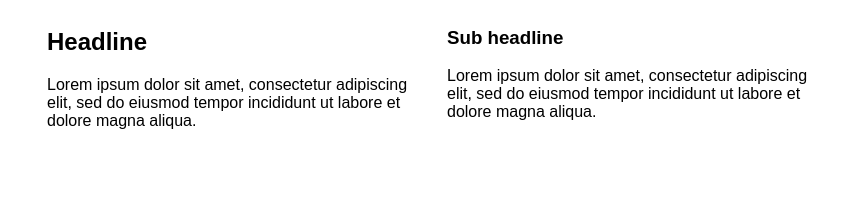
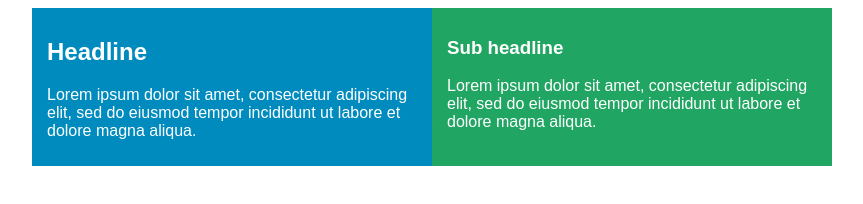
Before and after one commit to dkempton12/css-projects, a plain HTML site: page headline-grid-layout/index.html in a window 1280 px wide. Shown: the whole page, without its empty margins (208-1071 px from the left). Drawn offline with Linux system fonts and the light colour scheme.

Commit message:
Adding headline styles

```diff
--- a/headline-grid-layout/styles.css
+++ b/headline-grid-layout/styles.css
@@ -11,5 +11,15 @@ body {
 }
 
 .headline {
-	padding: 0 15px;
+	padding: 10px 15px;
 }
+
+.headline.main-headline {
+	background: #008bbf;
+	color: #fff;
+}
+
+.headline.sub-headline {
+	background: #21a562;
+	color: #fff;
+}
```
